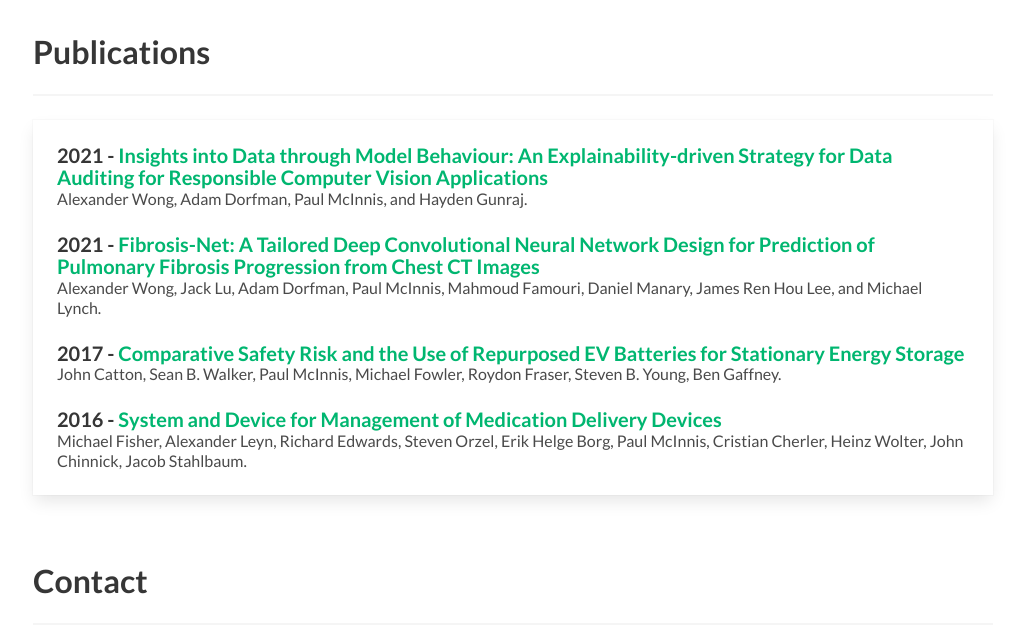
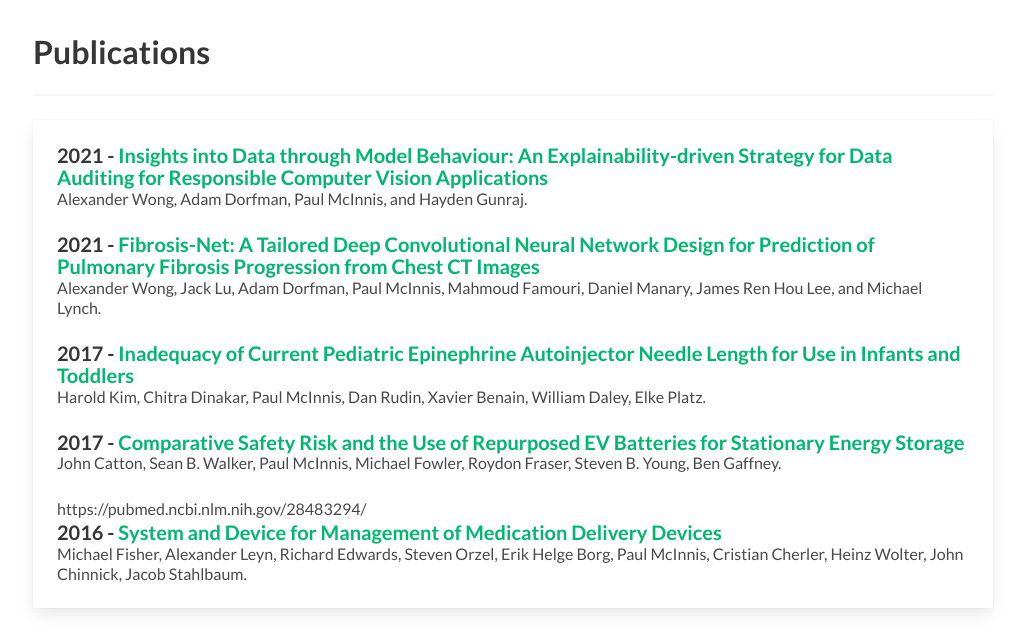
Before and after one commit to itSeez/itSeez.github.io, a plain HTML site: page index.html in a window 1280 px wide. Shown: the part 3430-4073 px from the top of the page, without its empty margins (127-1152 px from the left). Drawn offline with Linux system fonts and the light colour scheme.

Commit message:
Add the injector publication

```diff
--- a/index.html
+++ b/index.html
@@ -347,11 +347,21 @@
                     </div>
 
                     <div class="content">
+                        <p class="title is-5"><time datetime="2017">2017</time> - <a href="https://pubmed.ncbi.nlm.nih.gov/28483294/" target="_blank">Inadequacy of Current Pediatric Epinephrine Autoinjector Needle Length for Use in Infants and Toddlers</a></p>
+                        <p class="subtitle is-6">
+                            Harold Kim, Chitra Dinakar, Paul McInnis, Dan Rudin, Xavier Benain, William Daley, Elke Platz.
+                        </p>
+                    </div>
+
+                    <div class="content">
                         <p class="title is-5"><time datetime="2017">2017</time> - <a href="https://ieeexplore.ieee.org/document/8052799" target="_blank">Comparative Safety Risk and the Use of Repurposed EV Batteries for Stationary Energy Storage</a></p>
                         <p class="subtitle is-6">
                             John Catton, Sean B. Walker, Paul McInnis, Michael Fowler, Roydon Fraser, Steven B. Young, Ben Gaffney.
                         </p>
                     </div>
+
+
+                    https://pubmed.ncbi.nlm.nih.gov/28483294/
 
                     <div class="content">
                         <p class="title is-5"><time datetime="2016">2016</time> - <a href="https://patents.google.com/patent/WO2015189700A1/en" target="_blank">System and Device for Management of Medication Delivery Devices</a></p>
```
